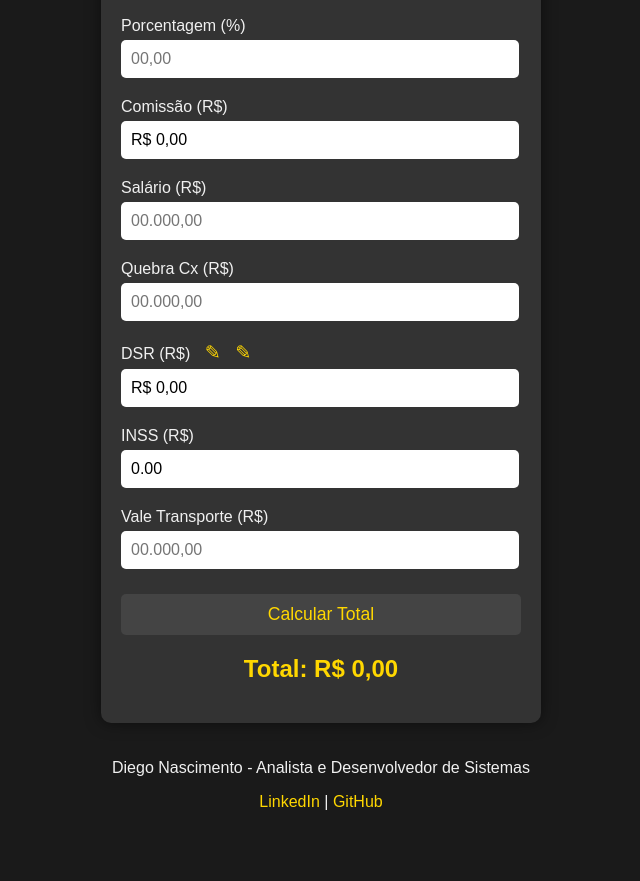
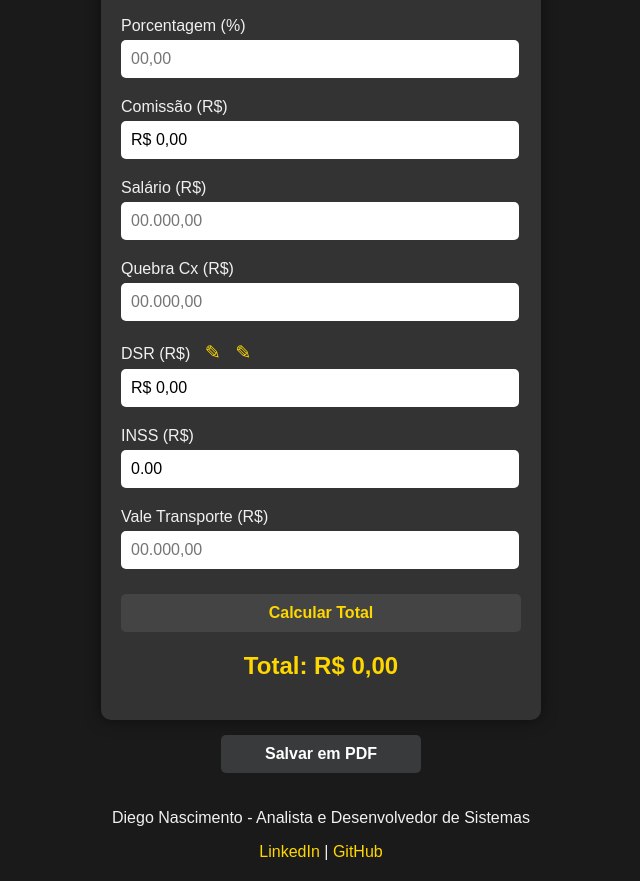
Before and after one commit to DVALENASCIMENTO/salesCalc_Pro.project, a plain HTML site: page index.html in a window 1280 px wide. Shown: the part 164-1045 px from the top of the page, without its empty margins (319-959 px from the left). Before the commit the page ends 995 px from the top, so only its background shows below. Drawn offline with nearby package versions, Linux system fonts and the light colour scheme.

Commit message:
Add botão pdf

```diff
--- a/css/styles.css
+++ b/css/styles.css
@@ -81,6 +81,38 @@ h2 {
     color: #ffd700; /* Cor de ouro */
 }
 
+/* Estilo comum para todos os botões */
+button {
+    display: inline-block;
+    padding: 10px 20px;
+    font-size: 16px;
+    font-weight: bold;
+    border: none;
+    border-radius: 5px;
+    cursor: pointer;
+    transition: background-color 0.3s ease;
+}
+
+/* Estilo específico para o botão "Calcular Total" */
+button.calcular-total {
+    background-color: #4CAF50; /* Cor verde */
+    color: white;
+    width: 200px; /* Largura fixada */
+}
+
+/* Estilo específico para o botão "Salvar em PDF" */
+button.salvar-pdf {
+    background-color: #393a3b; /* Cor azul */
+    color: white;
+    width: 200px; /* Largura fixada */
+}
+
+/* Estilo para o botão ao passar o mouse */
+button:hover {
+    opacity: 0.8;
+}
+
+
 footer {
     margin-top: 20px;
     margin-bottom: 20px;
--- a/index.html
+++ b/index.html
@@ -42,6 +42,8 @@
         <h2>Total: <span id="total"></span></h2>
     </div>
 
+    <button class="salvar-pdf" onclick="salvarComoPDF()">Salvar em PDF</button>
+
     <footer>
         <p>Diego Nascimento - Analista e Desenvolvedor de Sistemas</p>
         <div class="footer-content">
@@ -50,6 +52,7 @@
             <a href="https://github.com/DVALENASCIMENTO" target="_blank">GitHub</a>
         </div>
     </footer>
+    <script src="https://cdnjs.cloudflare.com/ajax/libs/jspdf/2.5.1/jspdf.umd.min.js"></script>
 
     <script src="js/script.js"></script>
 </body>
--- a/js/script.js
+++ b/js/script.js
@@ -94,5 +94,41 @@ function calcularTotal() {
     salvarDados(); // Salva os dados toda vez que o cálculo é realizado
 }
 
+// Função para salvar os dados como PDF
+function salvarComoPDF() {
+    const { jsPDF } = window.jspdf;
+
+    const doc = new jsPDF();
+
+    // Adiciona título
+    doc.setFontSize(20);
+    doc.text('SalesCalc Pro', 20, 20);
+
+    // Adiciona conteúdo
+    doc.setFontSize(12);
+    const vendas = document.getElementById('vendas').value || 'N/A';
+    const porcentagem = document.getElementById('porcentagem').value || 'N/A';
+    const comissao = document.getElementById('comissao').value || 'N/A';
+    const salario = document.getElementById('salario').value || 'N/A';
+    const quebraCx = document.getElementById('quebraCx').value || 'N/A';
+    const dsr = document.getElementById('dsr').value || 'N/A';
+    const inss = document.getElementById('inss').value || 'N/A';
+    const valeTransporte = document.getElementById('valeTransporte').value || 'N/A';
+    const total = document.getElementById('total').textContent || 'N/A';
+
+    doc.text(`Vendas: ${vendas}`, 20, 30);
+    doc.text(`Porcentagem: ${porcentagem}`, 20, 40);
+    doc.text(`Comissão: ${comissao}`, 20, 50);
+    doc.text(`Salário: ${salario}`, 20, 60);
+    doc.text(`Quebra de Caixa: ${quebraCx}`, 20, 70);
+    doc.text(`DSR: ${dsr}`, 20, 80);
+    doc.text(`INSS: ${inss}`, 20, 90);
+    doc.text(`Vale Transporte: ${valeTransporte}`, 20, 100);
+    doc.text(`Total: ${total}`, 20, 110);
+
+    // Salva o PDF
+    doc.save('SalesCalc_Pro.pdf');
+}
+
 // Chama a função para carregar os dados ao iniciar a página
 window.onload = carregarDados;
```
